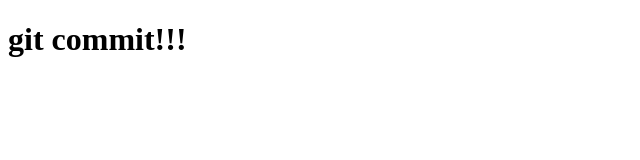
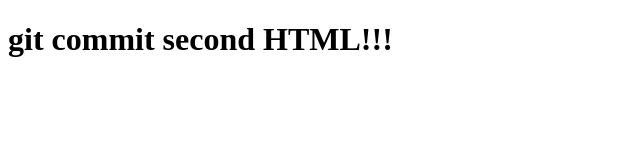
Before and after one commit to sedova-t/page_one, a plain HTML site: page index.html in a window 1280 px wide. Shown: the whole page, without its empty margins (0-640 px from the left). Drawn offline with Linux system fonts and the light colour scheme.

Commit message:
изменил имя функции

```diff
--- a/index.html
+++ b/index.html
@@ -9,6 +9,7 @@
 </head>
 <body>
     <h1 id="message"></h1>
+    <h1 id="message2"></h1>
 
     <script src="main.js"></script>
 </body>
--- a/main.js
+++ b/main.js
@@ -1,5 +1,6 @@
-function first(elem, message) {
+function addMessageToHTML(elem, message) {
     document.querySelector(elem).innerHTML = message;
 }
 
-first('#message','git commit!!!');
+addMessageToHTML('#message', 'git commit!!!');
+addMessageToHTML('#message', 'git commit second HTML!!!');
```
